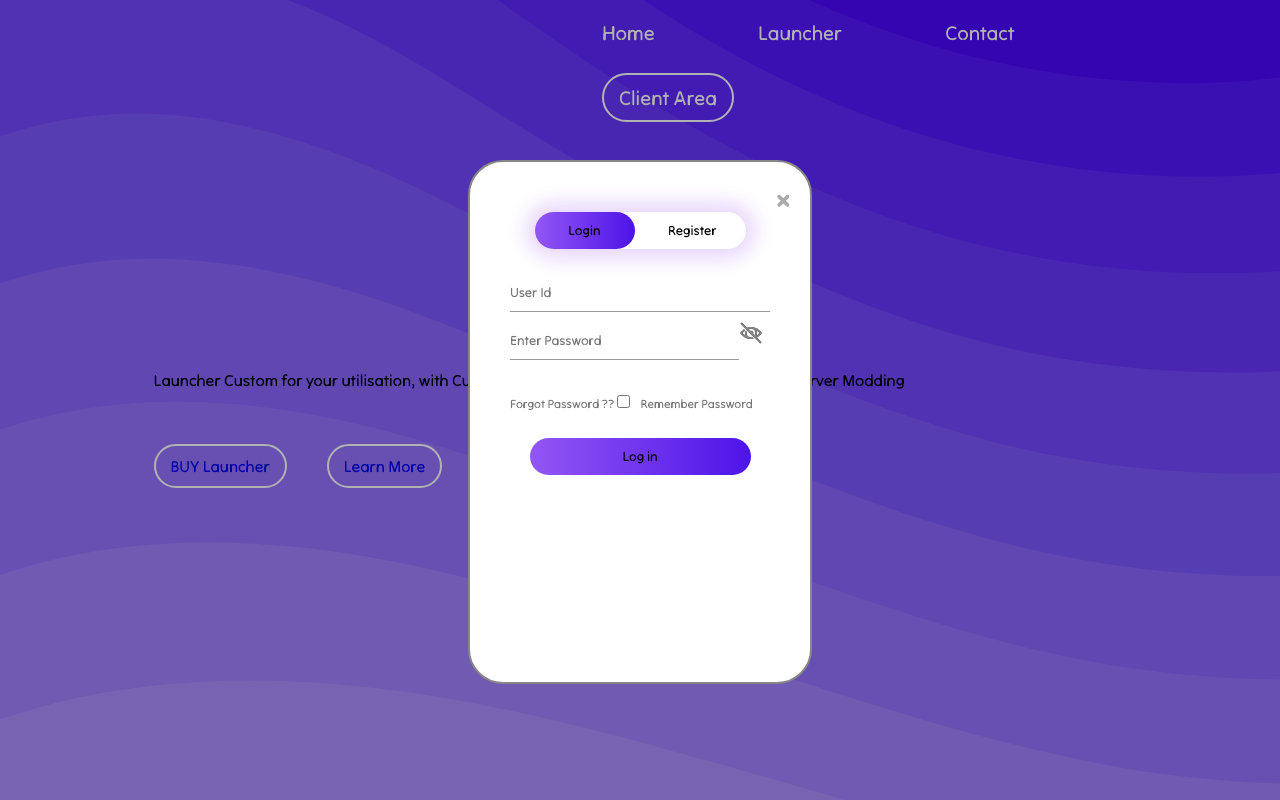
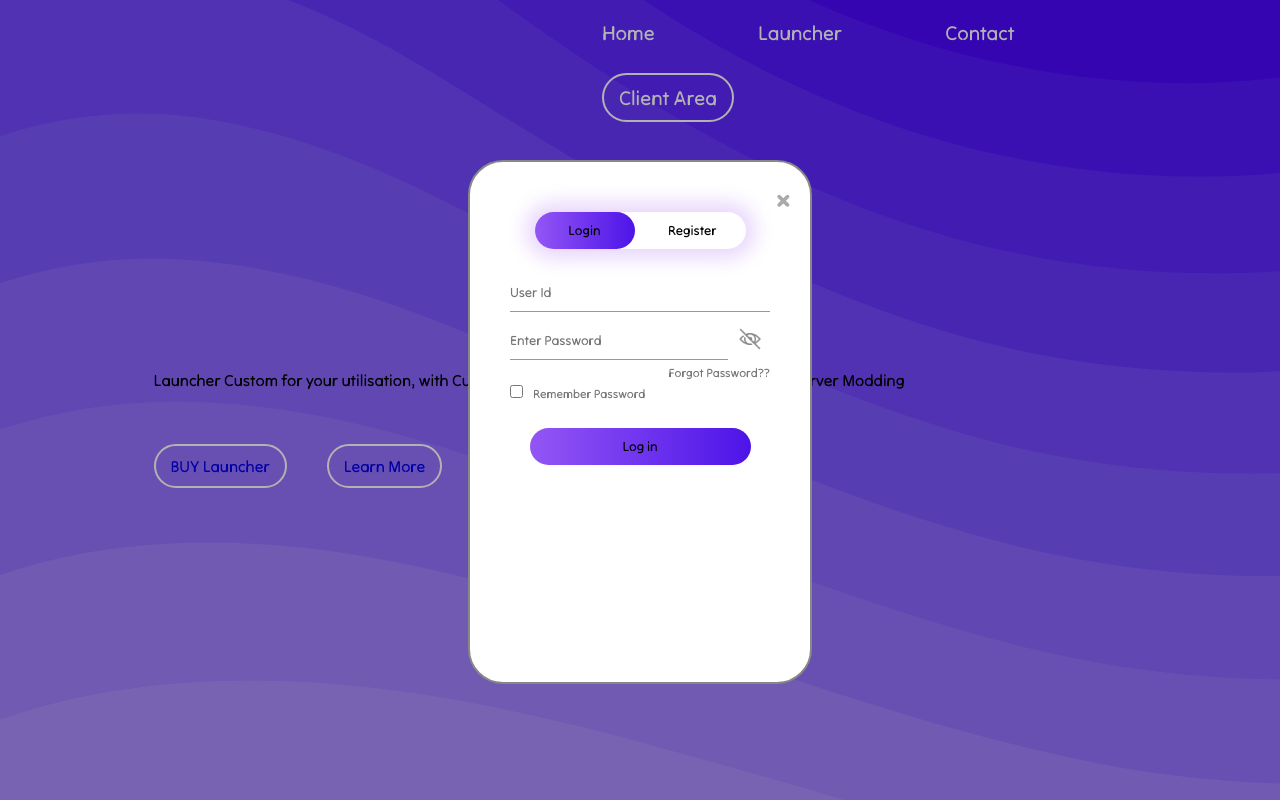
Before and after one commit to KangPvP/SiteMcMarket, a plain HTML site: page index.html in a window 1280 px wide. Both pictures are taken after a click on the link "Client Area". Drawn offline with Linux system fonts and the light colour scheme; a script that the page names is missing.

Commit message:
Button Hide / Show Pass

```diff
--- a/index.html
+++ b/index.html
@@ -48,9 +48,14 @@
             </div>
             <div class="login-register">
                 <form id="login" class="input-group">
-                    <input tye="text" class="input-field" placeholder="User Id" required>
-                    <input type="Password" id="pass" class="input-field" placeholder="Enter Password" required><img class="show-password" src="./assets/emoji/hide_32px.png" width="24px">
-                    <span>Forgot Password ??</span>
+                    <input type="text" class="input-field" placeholder="User Id" required>
+                    <div class="pass-field">
+                        <input type="password" id="pass" class="input-field" placeholder="Enter Password" required>
+                        <div class="action-pass"><img id="hide-pass" src="./assets/emoji/hide_32px.png" onclick="showPass()" width="24px"><img id="show-pass" src="./assets/emoji/eye_32px.png" onclick="hidePass()" width="24px"></div>
+                    </div>
+
+
+                    <div class="forgot-pass">Forgot Password??</div>
                     <input type="checkbox" class="chech-box"><span>Remember Password</span>
                     <button type="submit" class="submit-btn">Log in</button>
 
@@ -78,15 +83,30 @@
             x.style.left = "-400px";
             y.style.left = "20px";
             z.style.left = "110px";
-
-
-
         }
 
         function login(){
             x.style.left = "20px";
             y.style.left = "340px";
             z.style.left = "0px";
+        }
+
+
+        var imgHide = document.getElementById("hide-pass")
+        var imgShow = document.getElementById("show-pass")
+        var inputPass = document.getElementById("pass")
+
+        function showPass(){
+            inputPass.type = "text"
+            imgHide.style.display = "none";
+            imgShow.style.display = "block";
+
+        }
+
+        function hidePass(){
+            inputPass.type = "password"
+            imgShow.style.display = "none";
+            imgHide.style.display = "block";
         }
 
 
--- a/style.css
+++ b/style.css
@@ -209,19 +209,45 @@ div.button-box {
 }
 
 .input-group #pass {
-    width: 88%
+    width: 90%
 }
 
-.show-password {
-    margin: auto;
+.pass-field {
+    display: flex;
 }
 
+.action-pass {
+    width: 24px;
+    height: 24px;
+    margin-top: 10px;
+    margin-left: 10px;
+    margin-right: 10px;
+}
+
+#hide-pass {
+    position: absolute;
+    cursor: pointer;
+}
+
+#show-pass {
+    position: absolute;
+    cursor: pointer;
+    display: none;
+}
 
 .chech-box{
-    margin: 30px 10px 30px 0;
+    margin: 5px 10px 30px 0;
 }
 
-span{
+div .forgot-pass {
+    text-align: right;
+    cursor: pointer;
+    color: #777;
+    font-size: 12px;
+    position: relative;
+}
+
+span {
     color: #777;
     font-size: 12px;
     position: relative;
```
